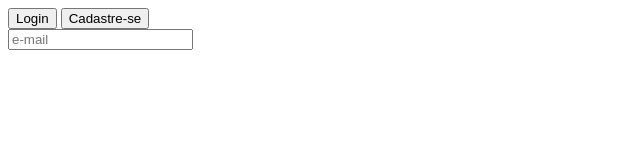
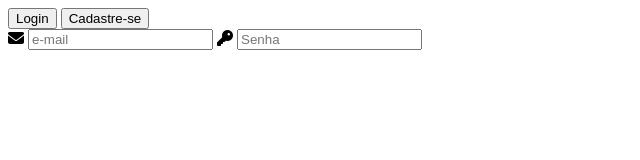
Before and after one commit to esterbitt/login, a plain HTML site: page index.html in a window 1280 px wide. Shown: the whole page, without its empty margins (0-640 px from the left). Drawn offline with Linux system fonts and the light colour scheme.

Commit message:
buttons criados

```diff
--- a/index.html
+++ b/index.html
@@ -6,7 +6,7 @@
   <meta name="viewport" content="width=device-width, initial-scale=1.0">
   <title>login</title>
   <link rel="stylesheet" href="styles.css">
-  <script src="https://kit.fontawesome.com/cf6fa412bd.js%22%3E"></script>
+  <script src="https://kit.fontawesome.com/0e1f7ebff8.js" crossorigin="anonymous"></script>
 
 </head>
 <body>
@@ -19,8 +19,11 @@
   </div>
 
   <form id="Login">
+    <i class="fa-solid fa-envelope"></i>
     <input type="text" placeholder="e-mail" required></input>
 
+    <i class="fa-solid fa-key"></i>
+    <input type="password" placeholder="Senha" required></input>
   </form>
 
 </body>
```
